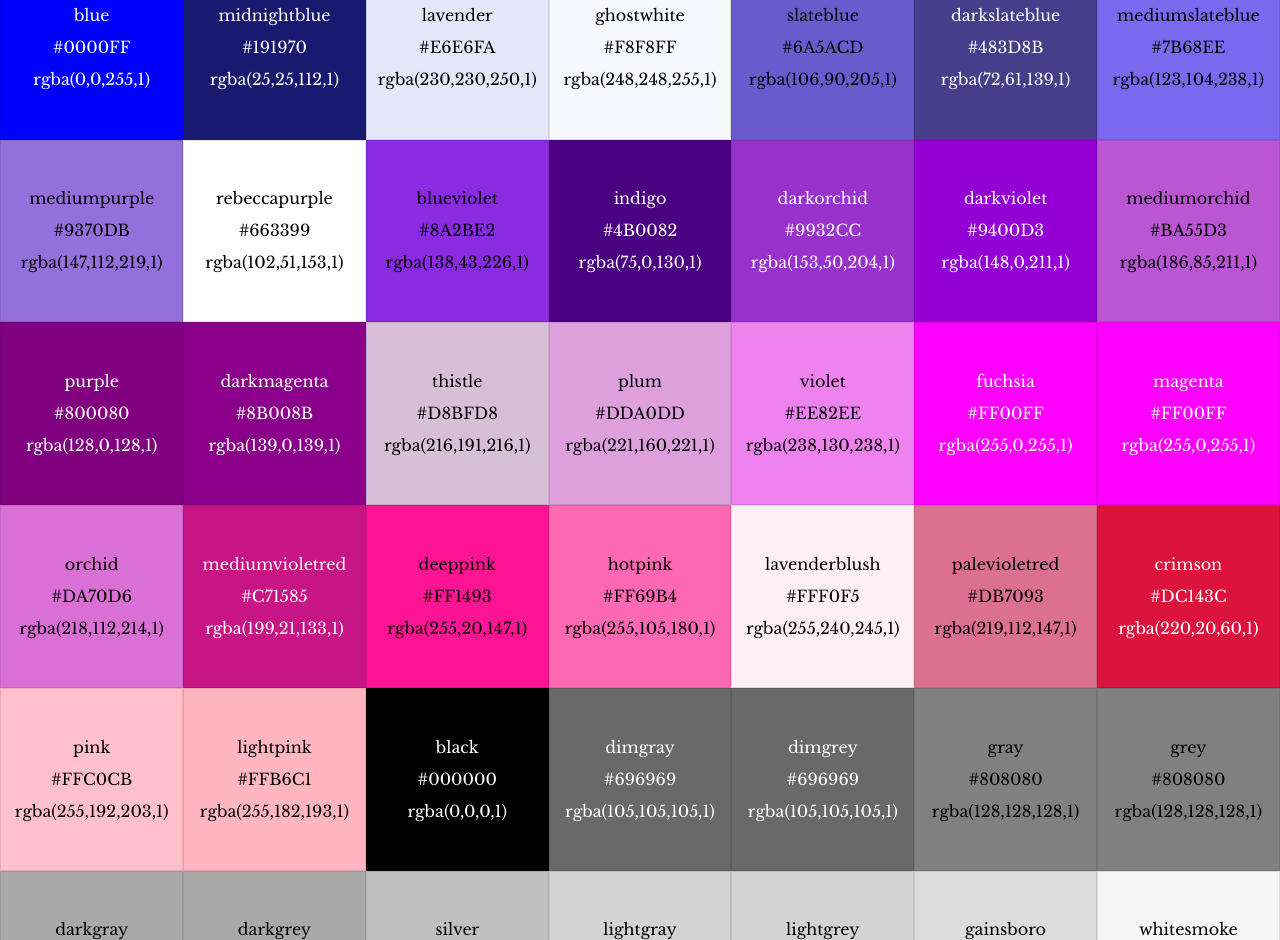
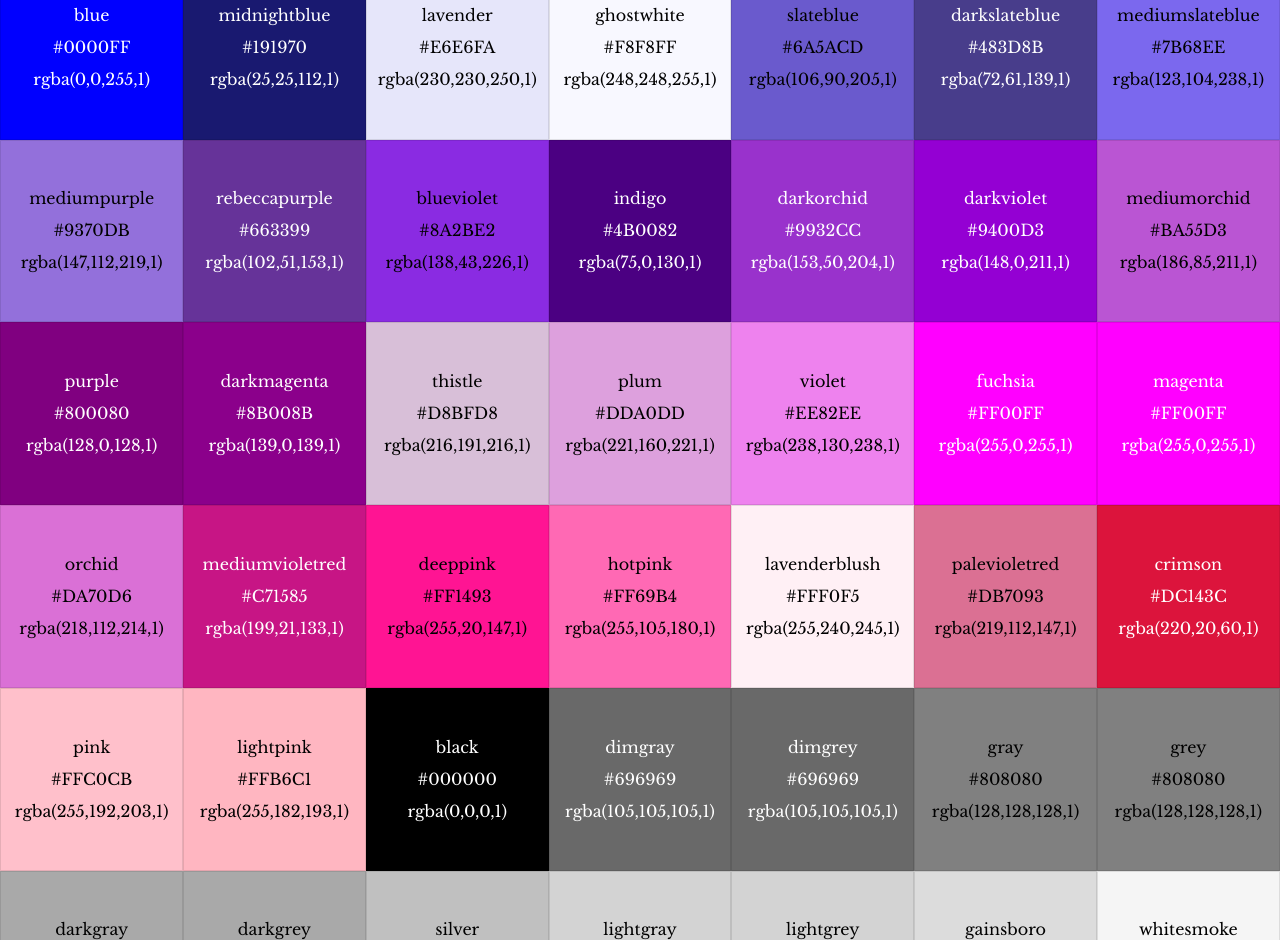
Before and after one commit to hawkridge/css-colours, a website: page index.html in a window 1280 px wide. Shown: the part 2992-3932 px from the top of the page. Drawn offline with nearby package versions, Linux system fonts and the light colour scheme; files that its build step writes are made by us from their sources.

Commit message:
Add rebeccapurple to colours list

```diff
--- a/scss/_css-colors.scss
+++ b/scss/_css-colors.scss
@@ -60,6 +60,7 @@ $css-colours: (
   "darkseagreen": #8fbc8f,
   "lightgreen": #90ee90,
   "mediumpurple": #9370db,
+  "rebeccapurple": #663399,
   "darkviolet": #9400d3,
   "palegreen": #98fb98,
   "darkorchid": #9932cc,
```
